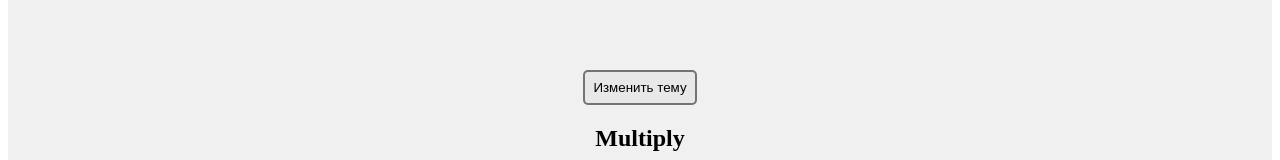
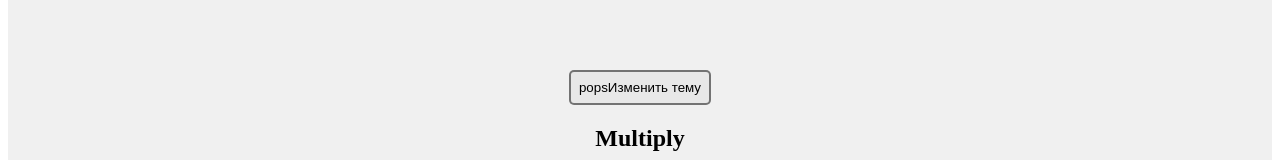
Before and after one commit to skibitskiy/webpack-typescript-config, a React app: page / in a window 1280 px wide. Shown: the part 133-293 px from the top of the page. Built offline with nearby package versions, Linux system fonts and the light colour scheme; the HTML template or start-up script is replaced by a standard one.

Commit message:
Добавил проверку псевдоэлемента и псевдокласса

```diff
--- a/src/components/styledApp.ts
+++ b/src/components/styledApp.ts
@@ -54,6 +54,10 @@ const StyledButton = styled.button`
     &:hover {
         background-color: red;
     }
+
+    &::before {
+        content: "pops"
+    }
 `;
 
 export {
```
Also changed, not shown: 1 other file (tests, documents, lock files or other folders).
